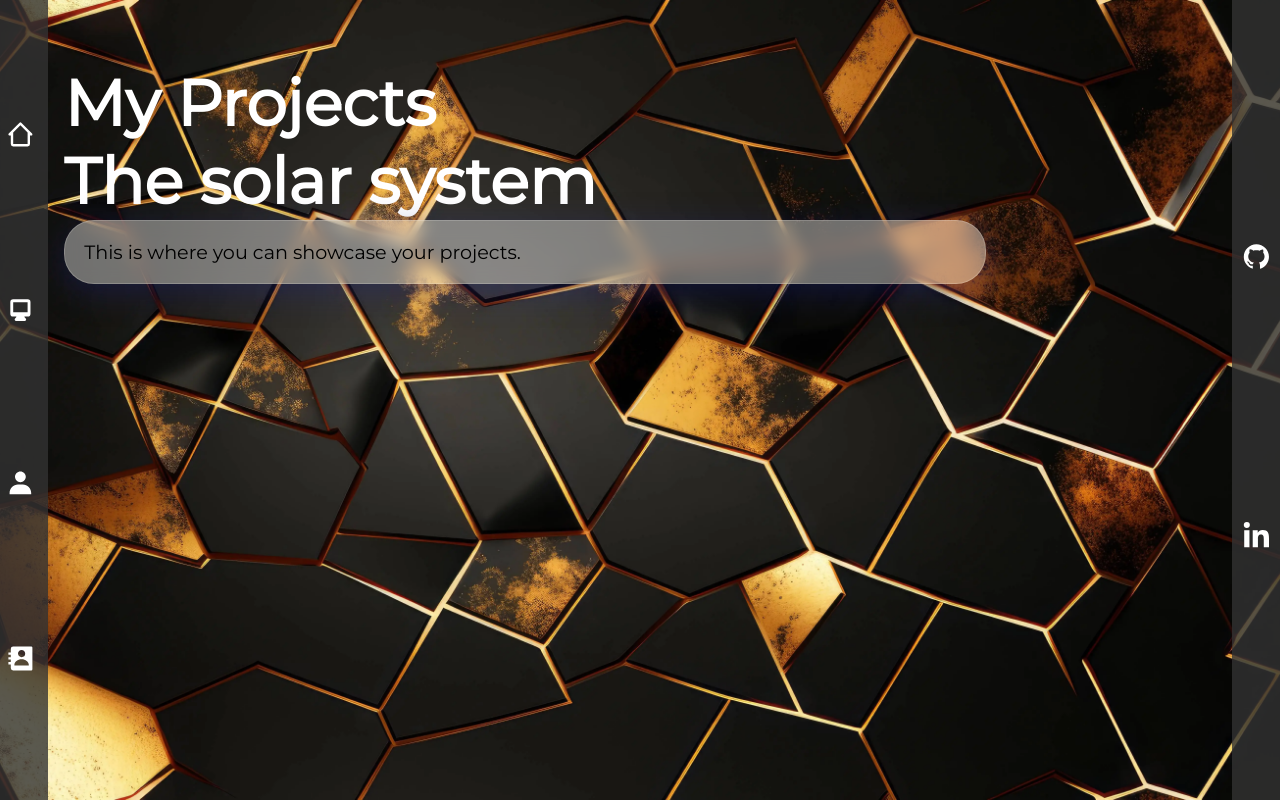
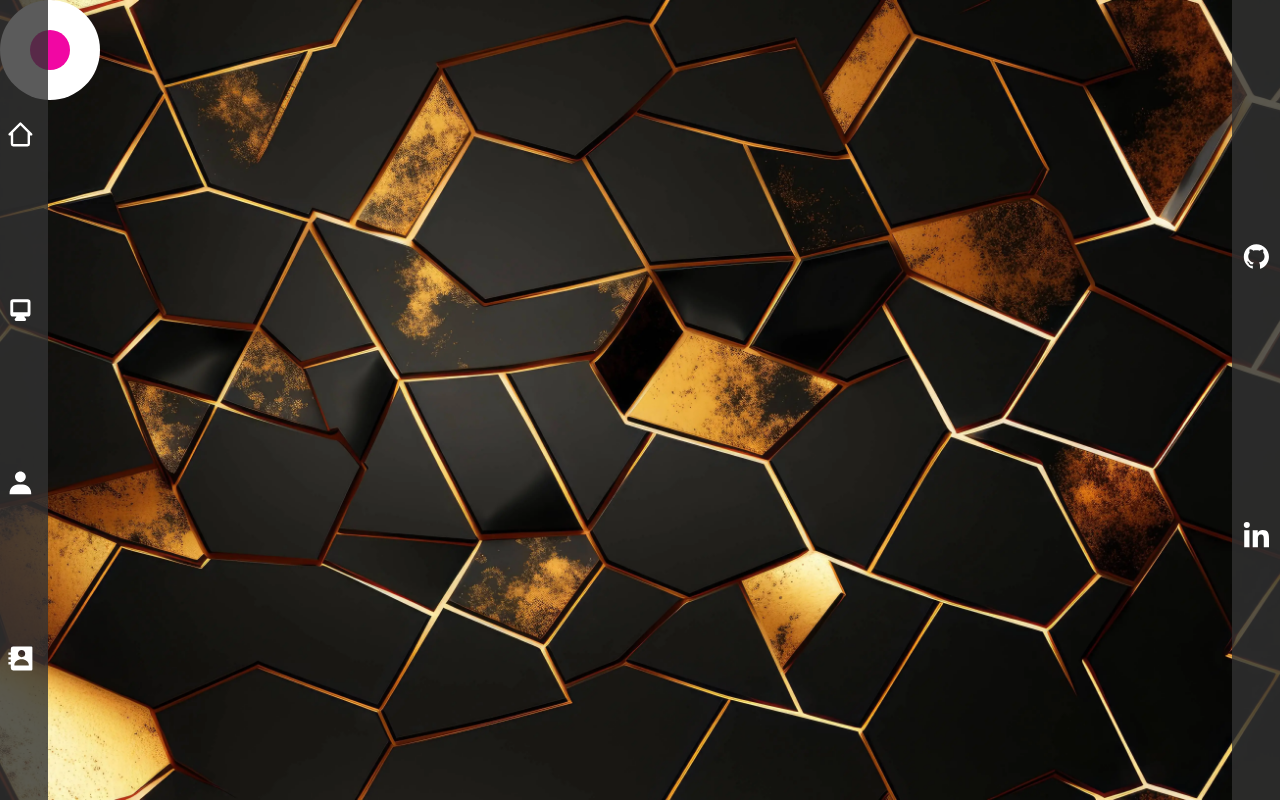
Before and after one commit to rasvanstan/portfolio, a React (Vite) app: page /projects in a window 1280 px wide. Built offline with nearby package versions, Linux system fonts and the light colour scheme.

Commit message:
framer motion added

```diff
--- a/package.json
+++ b/package.json
@@ -11,6 +11,7 @@
   },
   "dependencies": {
     "@fortawesome/fontawesome-svg-core": "^6.5.2",
+    "framer-motion": "^11.1.3",
     "gsap": "^3.12.5",
     "react": "^18.2.0",
     "react-dom": "^18.2.0",
--- a/src/components/About.jsx
+++ b/src/components/About.jsx
@@ -32,7 +32,7 @@ function About() {
             Despite pursuing my dream to fly, the desire to delve deeper into the world of technology never waned. After several fulfilling years in aviation, I made the decision to transition back to my roots in web development. It was a leap of faith fueled by my unwavering passion for coding and a longing to immerse myself in the ever-evolving digital landscape.
             <br />
             <br />
-            Returning to the realm of web development feels like coming home - a space where I can combine my technical skills with my innate creativity to craft meaningful digital experiences. My journey from the skies to the screen has been one of self-discovery, growth, and a testament to the belief that following one's passion knows no bounds.
+            Returning to the realm of web development feels like coming home - a space where I can combine my technical skills with my innate creativity to craft meaningful digital experiences. My journey from the skies to the screen has been one of self-discovery, growth, and a testament to the belief that following one passion knows no bounds.
           </p>
         </div>
       </div>
--- a/src/components/MyProjects.jsx
+++ b/src/components/MyProjects.jsx
@@ -1,11 +1,15 @@
 import { useContext } from 'react';
+import { useState } from "react";
+import { motion } from "framer-motion";
 import BackgroundContext from './BackgroundContext';
 import '/home/dci-student/Desktop/Projects/portfolio/src/styles/Myprojects.css'
 
 function MyProjects() {
   const { currentPhotoIndex, photos } = useContext(BackgroundContext);
+  const [isOpen, setIsOpen] = useState(false);
 
   return (
+
     <div>
       <img
         src={photos[currentPhotoIndex]}
@@ -25,13 +29,15 @@ function MyProjects() {
           height: '100vh',
         }}
       >
-        <div className='my-projects'>
-          <h1>My Projects</h1>
-          <div>
-            <h1>The solar system</h1>
-          </div>
-          <p>This is where you can showcase your projects.</p>
-        </div>
+        <motion.div
+        className='parent'
+        layout
+        data-isOpen={isOpen}
+        initial={{ borderRadius: 50 }}
+        onClick={() => setIsOpen(!isOpen)}
+        >
+          <motion.div layout className="child" />
+        </motion.div>
       </div>
     </div>
   );
--- a/src/styles/Myprojects.css
+++ b/src/styles/Myprojects.css
@@ -1,8 +1,44 @@
-.my-projects {
-    padding:4rem;
-    display: grid;
+html,
+body {
+  min-height: 100vh;
+  padding: 0;
+  margin: 0;
 }
 
-.my-projects h1 {
-    font-size: 4rem;
+* {
+  box-sizing: border-box;
 }
+
+body {
+  background: linear-gradient(250deg, #7b2ff7, #f107a3);
+  background-repeat: no-repeat;
+  display: flex;
+  justify-content: center;
+  align-items: center;
+}
+
+.App {
+  font-family: sans-serif;
+  text-align: center;
+}
+
+.parent {
+  background: white;
+  width: 100px;
+  height: 100px;
+  display: flex;
+  justify-content: center;
+  align-items: center;
+}
+
+.parent[data-isOpen="true"] {
+  width: 400px;
+  height: 200px;
+}
+
+.child {
+  width: 40px;
+  height: 40px;
+  background: #f107a3;
+  border-radius: 50%;
+}
```
Also changed, not shown: 1 other file (tests, documents, lock files or other folders).
